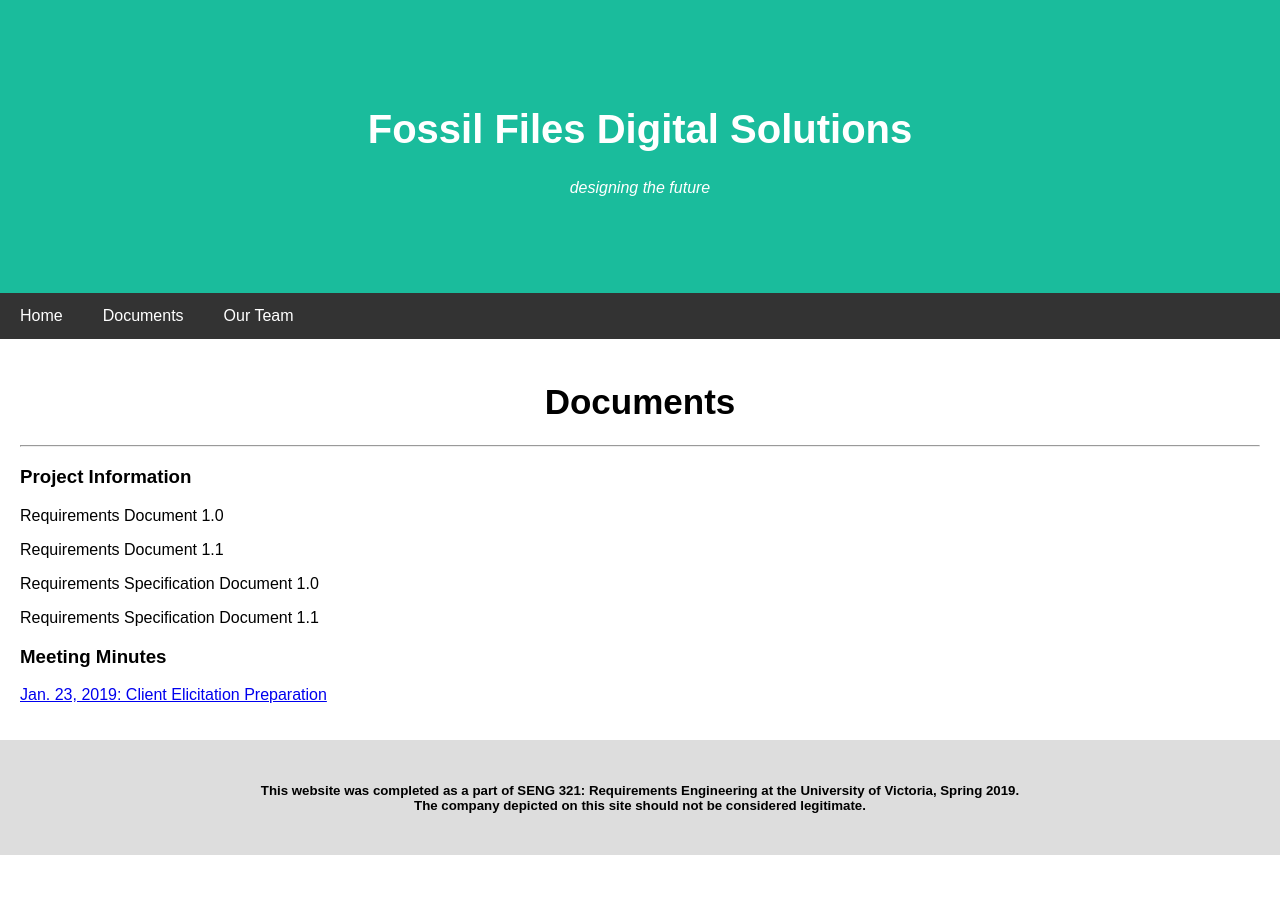
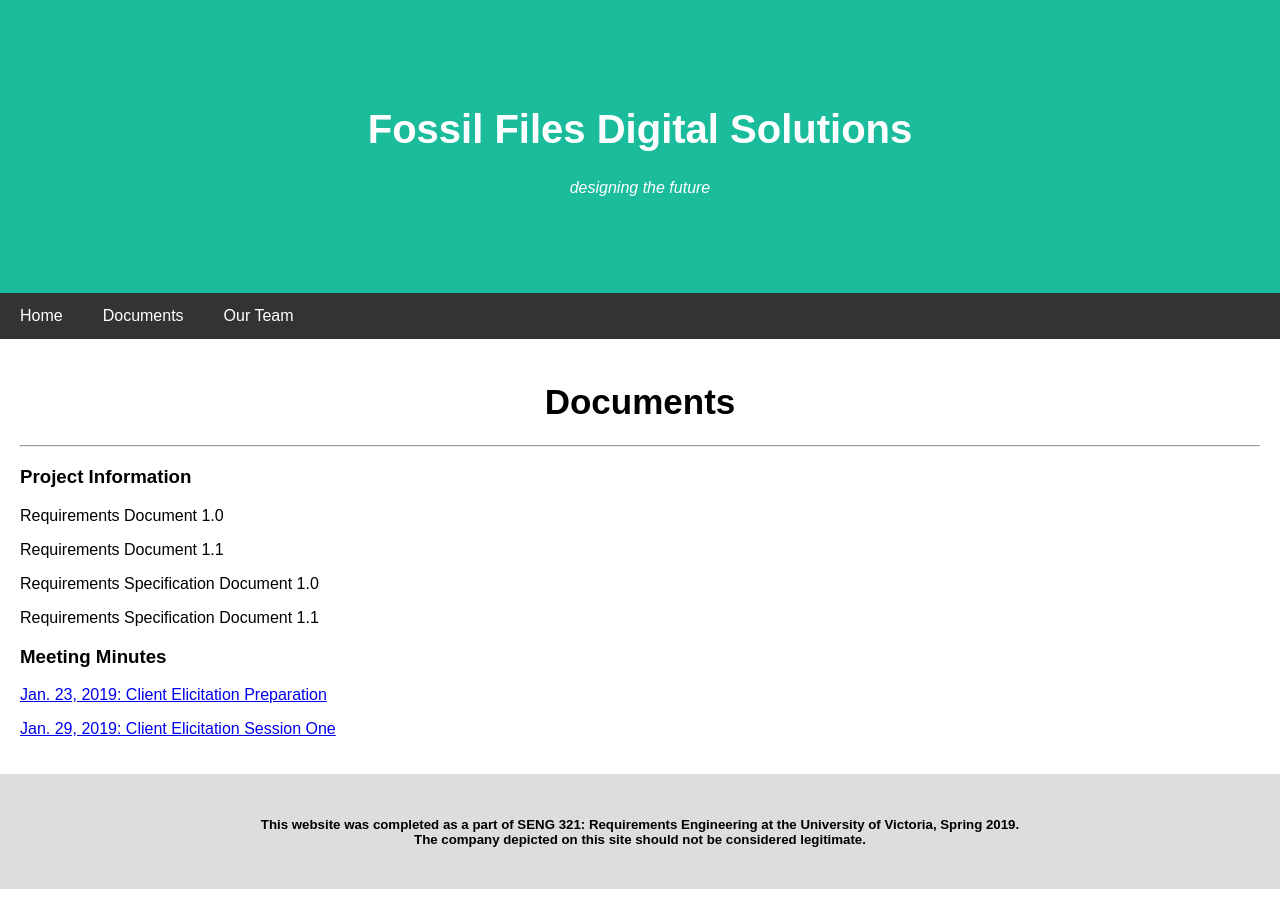
Before and after one commit to seng321group3/designer-site, a Jekyll site: the page built from documents.html, in a window 1280 px wide. Built offline with Jekyll 4.4.1, drawn with Linux system fonts in a browser that asks for light colours; nearby versions of some CDN libraries.

Commit message:
added elicitation meeting minutes

```diff
--- a/documents.html
+++ b/documents.html
@@ -16,4 +16,5 @@ title: Documents
 
     <h3>Meeting Minutes</h3>
     <p><a href="/assets/documents/client_elicitation_prep_Jan_23_2019.pdf">Jan. 23, 2019: Client Elicitation Preparation</a></p>
+    <p><a href="/assets/documents/Ali_Oil_Requirements_Elicitation_Notes.pdf">Jan. 29, 2019: Client Elicitation Session One</a></p>
 </div>
```
Also changed, not shown: 1 other file.
